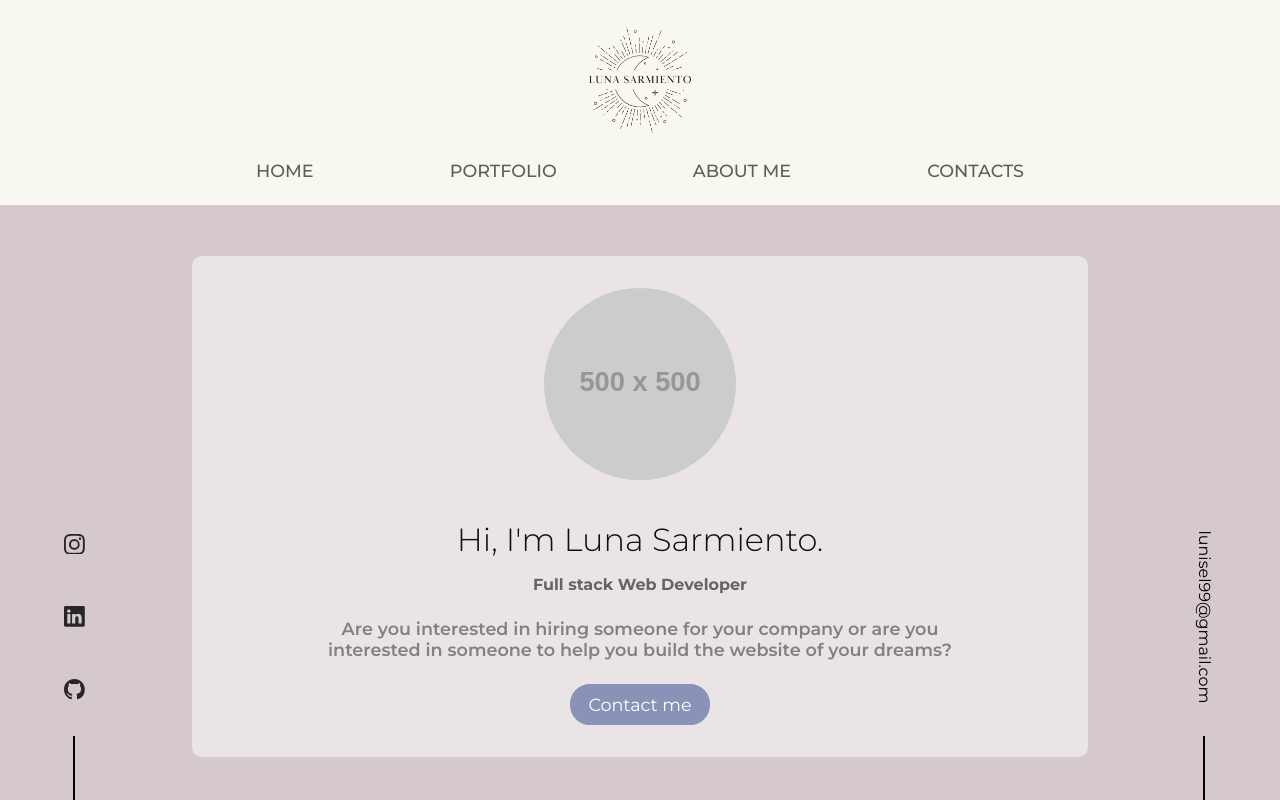
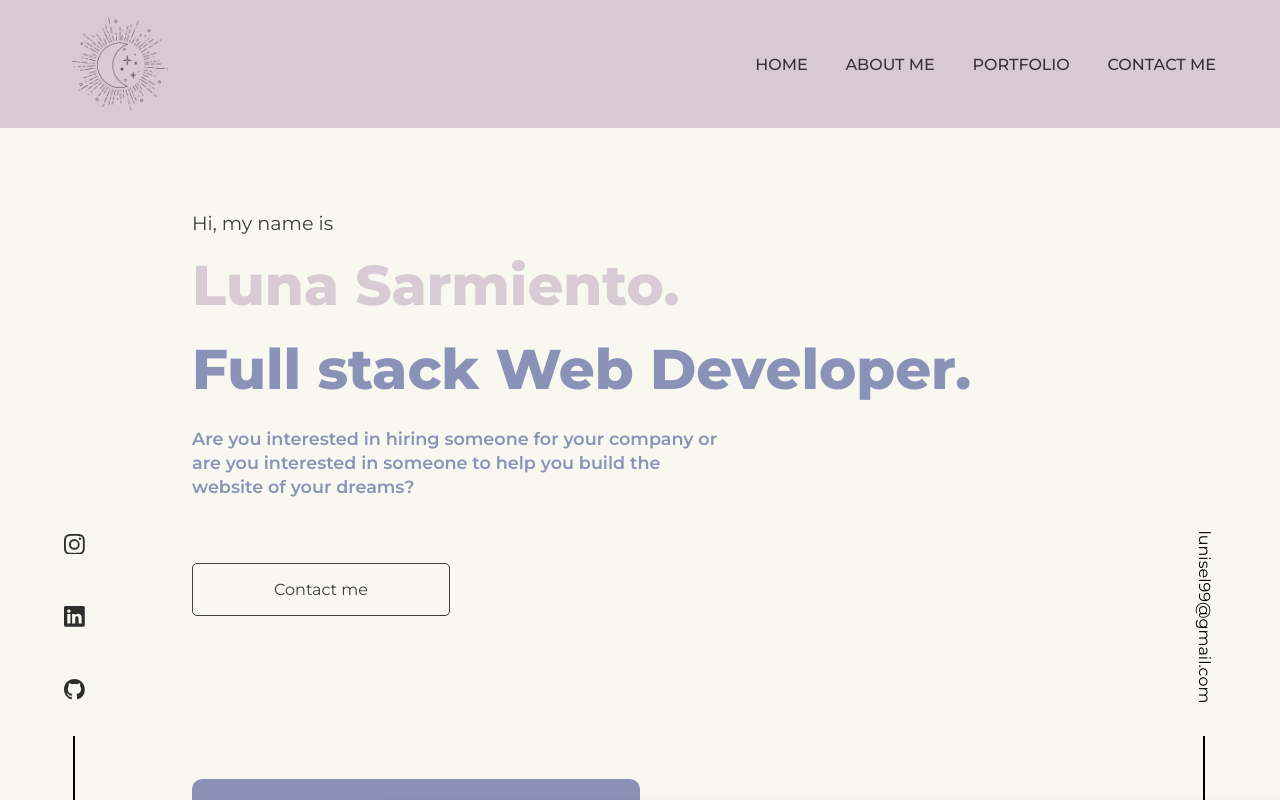
Before and after one commit to lunisel/my-portfolio-1, a React (Create React App) app: page / in a window 1280 px wide. Shown: the top 800 px of the page. Built offline with nearby package versions, Linux system fonts and the light colour scheme; a web font is replaced by a local one.

Commit message:
navbar and jumbotron changed

```diff
--- a/src/App.css
+++ b/src/App.css
@@ -23,3 +23,7 @@ html {
   width: 90%;
   margin: auto;
 }
+
+.home-container {
+  padding-top: 8rem;
+}
--- a/src/App.js
+++ b/src/App.js
@@ -3,7 +3,7 @@ import { Route, BrowserRouter } from "react-router-dom";
 import "./App.css";
 import Footer from "./components/Footer/Footer";
 import Home from "./components/Home";
-import Navbar2 from "./components/Navbar2/Navbar2";
+import Navbar1 from "./components/Navbar1/Navbar1";
 import Preloader from "./components/Preloader/Preloader";
 import Sidebars from "./components/Sidebars/Sidebars";
 
@@ -25,7 +25,7 @@ function App() {
         <>
           <Sidebars />
           <BrowserRouter>
-            <Navbar2 />
+            <Navbar1 />
             <Route
               path="/"
               exact
--- a/src/components/Jumbotron1/Jumbotron1.jsx
+++ b/src/components/Jumbotron1/Jumbotron1.jsx
@@ -5,15 +5,10 @@ const Jumbotron1 = () => {
   return (
     <div className="big-container">
       <div className="container jumbotron1">
-        <div className="background"></div>
         <div className="info-container">
-          <img
-            src="http://www.placehold.it/500x500"
-            alt="profile"
-            className="profile-pic"
-          />
-          <p className="jumbotron-title">Hi, I'm Luna Sarmiento.</p>
-          <p className="jumbotron-subtitle">Full stack Web Developer</p>
+          <p className="jumbotron-pretitle">Hi, my name is</p>
+          <p className="jumbotron-title">Luna Sarmiento.</p>
+          <p className="jumbotron-subtitle">Full stack Web Developer.</p>
           <span className="text">
             Are you interested in hiring someone for your company or are you
             interested in someone to help you build the website of your dreams?
--- a/src/components/Jumbotron1/jumbotron1.css
+++ b/src/components/Jumbotron1/jumbotron1.css
@@ -3,17 +3,7 @@
   position: relative;
   width: 100vw;
   margin: auto;
-  padding-block: 1rem;
-}
-
-.background {
-  width: 100%;
-  height: 100%;
-  background-color: #beabb6;
-  opacity: 60%;
-  position: absolute;
-  top: 0;
-  z-index: -1;
+  padding-block: 3rem;
 }
 
 .info-container {
@@ -23,91 +13,91 @@
   background: transparent;
   display: flex;
   justify-content: center;
-  align-items: center;
   flex-direction: column;
   margin: auto;
-  background-color: rgba(255, 255, 255, 0.5);
   border-radius: 10px;
   padding: 2rem 0;
 }
 
-img.profile-pic {
-  border-radius: 50%;
-  width: 40vw;
-  height: 40vw;
-  object-fit: cover;
-  margin-bottom: 1rem;
+p.jumbotron-pretitle {
+  font-size: 1.2rem;
+  color: #000000c0;
 }
 
 p.jumbotron-title {
-  margin-top: 0.5rem;
-  font-size: 1.6rem;
-  font-weight: 300;
-  color: #000000f0;
+  margin-top: 1rem;
+  font-size: 2.2rem;
+  font-weight: 800;
+  color: #d8cbd3;
 }
 
 p.jumbotron-subtitle {
-  margin-top: 0.5rem;
-  font-size: 0.9rem;
-  font-weight: 700;
-  color: #00000090;
+  margin-top: 1rem;
+  font-size: 1.5rem;
+  font-weight: 800;
+  color: #8a93b7;
 }
 
 span.text {
   margin-top: 1rem;
   width: 90%;
-  text-align: center;
-  font-size: 0.9rem;
+  font-size: 1rem;
   font-weight: 600;
-  color: #00000070;
+  color: #8a93b7;
+  line-height: 1.5rem;
 }
 
 .info-container .link-to-footer {
-  background-color: #8a93b7;
-  border: solid 2px #8a93b7;
-  margin-top: 1.5rem;
-  padding: 0.5rem 1rem;
-  border-radius: 20px;
-}
-
-.info-container .link-to-footer {
-  font-size: 1.1rem;
-  color: white;
+  width: 40%;
+  background-color: transparent;
+  border: solid 1px #000000c0;
+  margin-top: 2.5rem;
+  padding: 1rem;
+  border-radius: 5px;
+  font-size: 1rem;
+  color: #000000c0;
   text-decoration: none;
+  text-align: center;
 }
 
 .info-container .link-to-footer:hover {
-  border: solid 2px #7e86a7;
-  background-color: #7e86a7;
+  border: solid 1px #d8cbd3;
+  background-color: #d8cbd3;
   cursor: pointer;
 }
 
 @media screen and (min-width: 600px) {
   span.text {
-    width: 70%;
+    width: 60%;
+  }
+
+  p.jumbotron-title {
+    font-size: 3rem;
+  }
+
+  p.jumbotron-subtitle {
+    font-size: 3rem;
+  }
+
+  .info-container .link-to-footer {
+    width: 30%;
+    margin-top: 3rem;
   }
 }
 
 @media screen and (min-width: 1000px) {
-  img.profile-pic {
-    width: 15vw;
-    height: 15vw;
-  }
-
   p.jumbotron-title {
-    margin-top: 1.5rem;
-    font-size: 2rem;
-    font-weight: 300;
+    margin-top: 1rem;
+    font-size: 3.5rem;
   }
 
   p.jumbotron-subtitle {
     margin-top: 1rem;
-    font-size: 1rem;
+    font-size: 3.5rem;
   }
 
   span.text {
     margin-top: 1.5rem;
-    width: 70%;
     font-weight: 600;
     font-size: 1.1rem;
   }
@@ -120,4 +110,9 @@ span.text {
     padding-top: 4%;
     padding-bottom: 4%;
   }
+
+  .info-container .link-to-footer {
+    width: 25%;
+    margin-top: 4rem;
+  }
 }
--- /dev/null
+++ b/src/components/Navbar1/Navbar1.jsx
@@ -0,0 +1,54 @@
+import { Link } from "react-router-dom";
+import { GoThreeBars, GoX } from "react-icons/go";
+import { useState } from "react";
+import logo from "../../assets/LogoWOName.png";
+import "./navbar1.css";
+
+const Navbar1 = () => {
+  const [navToggle, setNavToggle] = useState(false);
+  return (
+    <nav id="main-nav">
+      <div className="container">
+        <div className="logo-container">
+          <img src={logo} alt="logo" />
+        </div>
+        <GoThreeBars
+          className={navToggle ? "d-none" : "burger-icon"}
+          onClick={() => setNavToggle(true)}
+        />
+        <GoX
+          className={navToggle ? "close-icon" : "d-none"}
+          onClick={() => setNavToggle(false)}
+        />
+        <ul
+          className={
+            navToggle ? "nav-links-container active" : "nav-links-container"
+          }
+        >
+          <li>
+            <Link to="/" className="nav-link">
+              HOME
+            </Link>
+          </li>
+          <li>
+            <Link to="/" className="nav-link">
+              ABOUT ME
+            </Link>
+          </li>
+          <li>
+            <Link to="/" className="nav-link">
+              PORTFOLIO
+            </Link>
+          </li>
+          <li>
+            <Link to="/" className="nav-link">
+              CONTACT ME
+            </Link>
+          </li>
+        </ul>
+      </div>
+    </nav>
+  );
+};
+
+export default Navbar1;
--- /dev/null
+++ b/src/components/Navbar1/navbar1.css
@@ -0,0 +1,108 @@
+nav {
+  width: 100vw;
+  align-items: center;
+  height: fit-content;
+  background-color: #d8cad3;
+  position: fixed;
+  top: 0;
+  padding: 0.5rem 0;
+  z-index: 100;
+}
+
+.container {
+  display: flex;
+  justify-content: space-between;
+  align-items: center;
+  height: 100%;
+  width: 90%;
+  margin: auto;
+}
+
+.logo-container {
+  display: flex;
+  align-items: center;
+}
+
+.logo-container img {
+  width: 7rem;
+}
+
+ul {
+  display: flex;
+  justify-content: space-between;
+  width: 40%;
+  padding: 0;
+  gap: 1rem;
+  z-index: 5;
+}
+
+li,
+li a {
+  text-decoration: none;
+  list-style: none;
+  color: #000000c0;
+  font-weight: 500;
+}
+
+li a:hover,
+li a.active {
+  font-weight: 700;
+}
+
+.d-none,
+.burger-icon,
+.close-icon {
+  display: none;
+  opacity: 0;
+  pointer-events: none;
+}
+
+@media screen and (max-width: 700px) {
+  ul {
+    position: fixed;
+    flex-direction: column;
+    justify-content: space-around;
+    align-items: center;
+    right: 0;
+    height: 81vh;
+    width: 0;
+    top: 8rem;
+    opacity: 0;
+    background-color: #f8f8f0;
+    transform: translateX(100%);
+    transition: all 1000ms ease;
+  }
+
+  ul li {
+    display: none;
+  }
+
+  .burger-icon {
+    display: flex;
+    color: #000000c0;
+    font-size: 3rem;
+    opacity: 100%;
+    transition: all 3000ms ease;
+    pointer-events: auto;
+  }
+
+  .close-icon {
+    display: flex;
+    position: absolute;
+    opacity: 1;
+    color: #000000c0;
+    font-size: 3rem;
+    right: 5%;
+    pointer-events: auto;
+  }
+
+  ul.nav-links-container.active {
+    transform: translateX(0);
+    opacity: 1;
+    width: 50%;
+  }
+
+  ul.nav-links-container.active li {
+    display: flex;
+  }
+}
--- a/src/components/Sidebars/sidebars.css
+++ b/src/components/Sidebars/sidebars.css
@@ -5,7 +5,6 @@
   display: flex;
   justify-content: space-between;
   align-items: flex-end;
-  z-index: 1;
 }
 
 a.mail {
```
